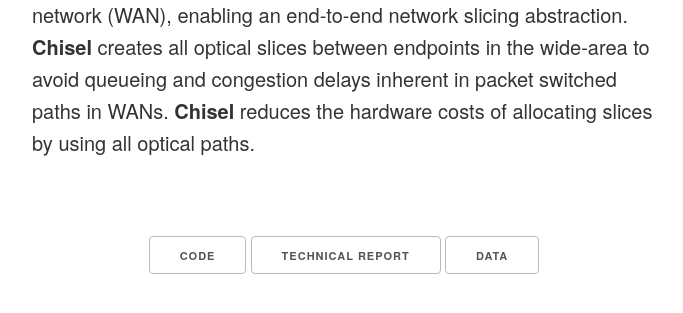
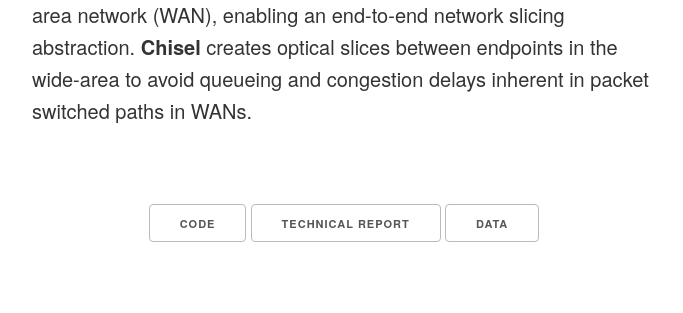
Before and after one commit to chisel-network/chisel-network.github.io, a plain HTML site: page index.html in a window 1280 px wide. Shown: the part 209-522 px from the top of the page, without its empty margins (296-979 px from the left). Drawn offline with Linux system fonts and the light colour scheme.

Commit message:
Update index.html

```diff
--- a/index.html
+++ b/index.html
@@ -42,9 +42,8 @@
     </section>
     <section class="summary">
       <p>
-       <b>Chisel</b> is a system that dynamically carves slices of the wide-area network (WAN), enabling an end-to-end network slicing abstraction.
-      <b>Chisel</b> creates all optical slices between endpoints in the wide-area to avoid queueing and congestion delays inherent in packet switched paths in WANs.
-      <b>Chisel</b> reduces the hardware costs of allocating slices by using all optical paths.
+       <b>Chisel</b> is a system that dynamically carves slices of the optical wide-area network (WAN), enabling an end-to-end network slicing abstraction.
+      <b>Chisel</b> creates optical slices between endpoints in the wide-area to avoid queueing and congestion delays inherent in packet switched paths in WANs.
       </p>
       <div align="center">
       </div>
```
